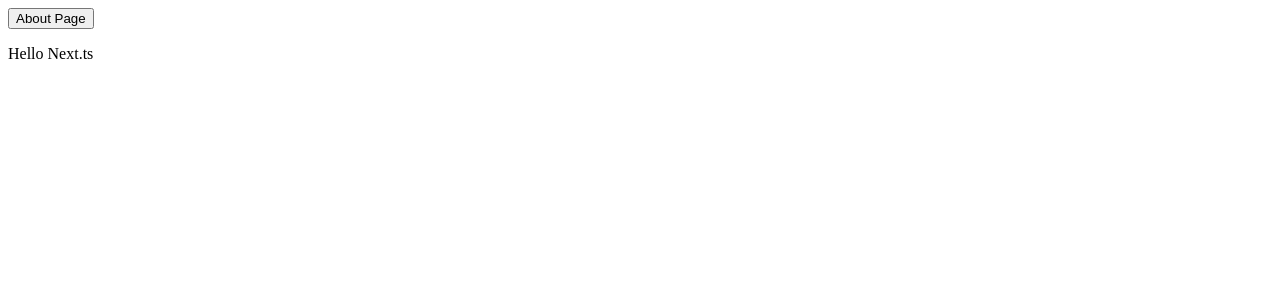
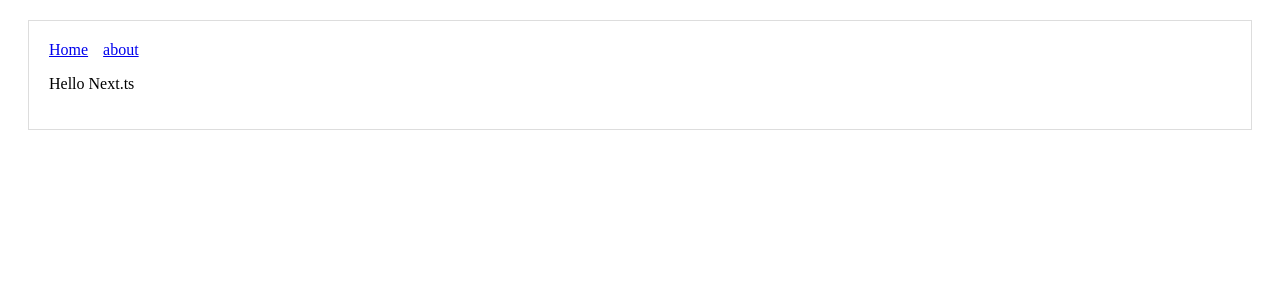
Before and after one commit to s2terminal/hello-next-ts, a Next.js app: page / in a window 1280 px wide. Shown: the top 300 px of the page. Built offline with nearby package versions, Linux system fonts and the light colour scheme.

Commit message:
3. Using Shared Components

```diff
--- /dev/null
+++ b/components/Header.tsx
@@ -0,0 +1,18 @@
+import Link from 'next/link';
+
+const linkStyle = {
+  marginRight: 15
+}
+
+const Header = () => (
+  <div>
+    <Link href="/">
+      <a style={linkStyle}>Home</a>
+    </Link>
+    <Link href="/about">
+      <a style={linkStyle}>about</a>
+    </Link>
+  </div>
+)
+
+export default Header;
--- /dev/null
+++ b/components/MyLayout.tsx
@@ -0,0 +1,16 @@
+import Header from './Header';
+
+const layoutStyle = {
+  margin: 20,
+  padding: 20,
+  border: '1px solid #DDD'
+};
+
+const Layout = props => (
+  <div style={layoutStyle}>
+    <Header />
+    {props.children}
+  </div>
+);
+
+export default Layout;
--- a/pages/index.tsx
+++ b/pages/index.tsx
@@ -1,12 +1,9 @@
-import Link from 'next/link';
+import Layout from '../components/MyLayout';
 
-const Index = () => (
-  <div>
-    <Link href="/about">
-      <button>About Page</button>
-    </Link>
-    <p>Hello Next.ts</p>
-  </div>
-);
-
-export default Index;
+export default function Index() {
+  return (
+    <Layout>
+      <p>Hello Next.ts</p>
+    </Layout>
+  );
+}
```
Also changed, not shown: pages/about.tsx (+5 -3 lines).
